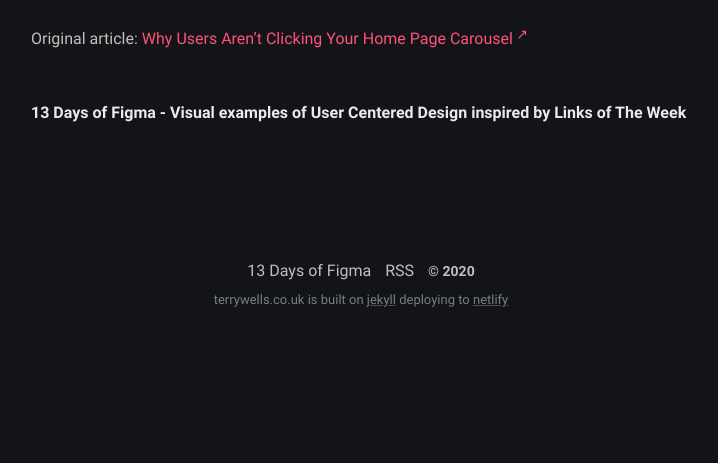
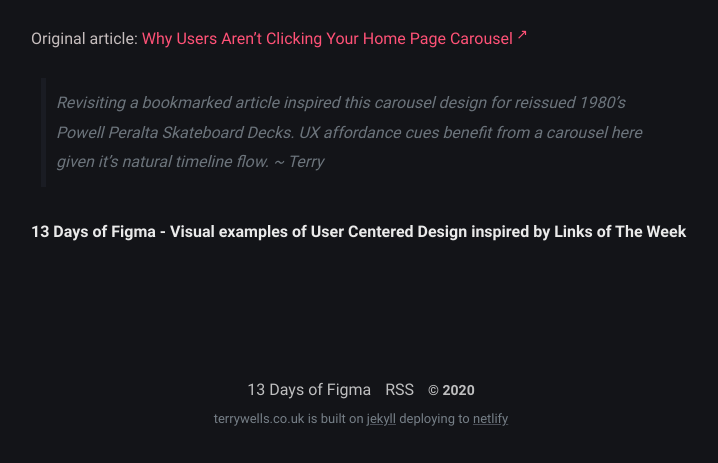
Before and after one commit to wristtattoo/jekyll-klise, a Jekyll site: the page built from 13daysoffigma.md, in a window 1280 px wide. Shown: the part 1172-1635 px from the top of the page, without its empty margins (279-997 px from the left). Built offline with Jekyll 4.4.1, drawn with Linux system fonts in a browser that asks for light colours; a script that is not in the unit is left out; before the commit the page ends 1516 px from its top, so only the background shows below that.

Commit message:
13DOF I
13 Days of Figma page amends

```diff
--- a/13daysoffigma.md
+++ b/13daysoffigma.md
@@ -15,4 +15,6 @@ Day 1 - Why Users Aren't Clicking Your Home Page Carousel
 
 Original article: <a href="https://uxmovement.com/navigation/why-users-arent-clicking-your-home-page-carousel/" title="Why Users Aren't Clicking Your Home Page Carousel" alt="Why Users Aren't Clicking Your Home Page Carousel" target="_blank">Why Users Aren't Clicking Your Home Page Carousel</a>
 
+> Revisiting a bookmarked article inspired this carousel design for reissued 1980's Powell Peralta Skateboard Decks. UX affordance cues benefit from a carousel here given it's natural timeline flow. ~ Terry
+
 ##### 13 Days of Figma - Visual examples of User Centered Design inspired by Links of The Week
```
